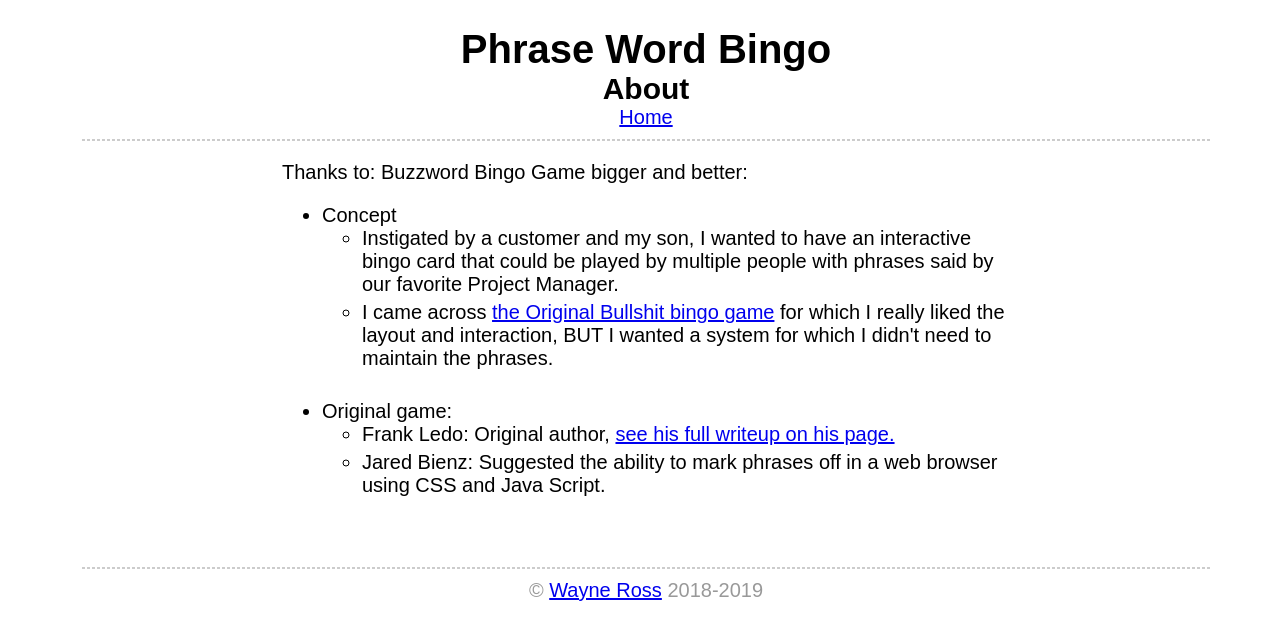
After one commit to wdross/sites, a PHP site: page /hiddenBINGO/about.html in a window 1280 px wide. The commit adds this page. Shown: the top 640 px of the page. Run offline with PHP 8.4, Linux system fonts and the light colour scheme.

Commit message:
Renamed hiddenbingo with subdomain enabled (bingo.waynes.boxathome.net); about.html

```diff
--- /dev/null
+++ b/hiddenBINGO/about.html
@@ -0,0 +1,45 @@
+<!DOCTYPE html
+  PUBLIC "-//W3C//DTD XHTML 1.0 Strict//EN"
+  "http://www.w3.org/TR/xhtml1/DTD/xhtml1-strict.dtd">
+<html xmlns="http://www.w3.org/1999/xhtml" xml:lang="en" lang="en">
+  <head>
+    <meta name="description" content="About Phrase word Bingo" />
+    <meta name="keywords" content="about,phrase word,bingo" />
+    <title>Phrase word Bingo - About</title>
+    <link rel="shortcut icon" href="../favicon.ico" type="image/ico" />
+    <link rel="icon" href="../favicon.ico" />
+    <link rel="stylesheet" type="text/css" href="style.css" />
+  </head>
+  <body>
+    <h1 class="abouthead">Phrase Word Bingo</h1>
+    <h2 class="abouthead">About</h2>
+<div id="navbar_top" class="navbar">
+      <a href=".">Home</a>
+    </div>
+
+    <hr />
+    <div class="about">
+      <p>Thanks to:	  Buzzword Bingo Game bigger and better:</p>
+      <ul>
+        <li>Concept
+          <ul>
+            <li>Instigated by a customer and my son, I wanted to have an interactive bingo card
+                that could be played by multiple people with phrases said by our favorite Project
+                Manager.</li>
+            <li>I came across <a href="https://www.bullshitbingo.net/">the Original Bullshit bingo game</a> for which I really liked the layout and
+                interaction, BUT I wanted a system for which I didn't need to maintain the phrases.</li>
+          </ul>
+        </li>
+        <li>Original game:
+	  <ul>
+            <li>Frank Ledo: Original author, <a href="https://www.bullshitbingo.net/about/">see his full writeup on his page.</a>
+	    <li>Jared Bienz: Suggested the ability to mark phrases off in a
+	      web browser using CSS and Java Script.</li>
+	  </ul>
+        </li>
+      </ul>
+    </div>
+    <hr />
+    <div id="legal">&copy; <a href="http://www.linkedin.com/in/wayneross">Wayne Ross</a> 2018-2019</div>
+  </body>
+</html>
--- a/hiddenbingo/index.php
+++ b/hiddenBINGO/index.php
@@ -1,12 +1,12 @@
 <HTML>
-<HEAD><TITLE> Bingo - Home</TITLE></HEAD>
+<HEAD><TITLE>Phrase Word Bingo - Home</TITLE></HEAD>
 <BODY>
 <CENTER>
 
 <TABLE id=AutoNumber1 style="BORDER-COLLAPSE: collapse" borderColor=#111111 bgcolor=purple height=12 cellSpacing=3 cellPadding=3 width=100% border=1>
 <TBODY>
 <TR>
-<TD width=100% height=12><CENTER><font face=tahoma size=5 color=white><b><hr>B I N G O<hr></b></CENTER></font></TD></TR></TABLE>
+<TD width=100% height=12><CENTER><font face=tahoma size=5 color=white><b><hr>P H R A S E&nbsp;&nbsp;&nbsp;W O R D&nbsp;&nbsp;&nbsp;B I N G O<hr></b></CENTER></font></TD></TR></TABLE>
 
 <TABLE id=AutoNumber10 style="BORDER-COLLAPSE: collapse" borderColor=#000000
       height=12 cellSpacing=3 cellPadding=3 width=100% border=1>
@@ -34,5 +34,6 @@ while ($bingolist = mysql_fetch_array($bingosql)) {
 
 </TD></TR></TABLE></center>
 <a href="setupBoards.php">Setup</a>
+<object align="right"><a href="about.html">About</a></object>
 </BODY>
 </HTML>
--- a/hiddenbingo/style.css
+++ b/hiddenBINGO/style.css
@@ -1,7 +1,7 @@
 body{font-family:arial,verdana,helvetica,sans-serif;margin-left:20px;color:#000;background-color:#FFF;font-size:20px;}
 table.card,table.win{text-align:center;border:2px solid #000;margin-left:auto;margin-right:auto;width:728px;height:728px;margin-bottom:10px;}
 table.win{border:2px solid #0F0;}
-table.card td, table.win td{border:1px solid #000;width:100px;height:100px;padding:2px;font-weight:bold;font-size:20px;}
+table.card td, table.win td{border:1px solid #000;width:143px;height:143px;padding:2px;font-weight:bold;font-size:20px;}
 table.card td:hover, table.win td:hover{background-color:#AAA;}
 table.card td.clicked, table.win td.clicked{background-color:#CCC;}
 table.card td.clicked:hover, table.win td.clicked:hover{;background-color:#AAA;}
```
Also changed, not shown: hiddenBINGO/play.php (renamed from hiddenbingo/play.php, +10 -0 lines), hiddenBINGO/postbingo.php (renamed from hiddenbingo/postbingo.php, +13 -2 lines), hiddenBINGO/schema.sql (renamed from hiddenbingo/schema.sql, +10 -1 lines), hiddenBINGO/db.php (renamed from hiddenbingo/db.php), hiddenBINGO/game.js (renamed from hiddenbingo/game.js), hiddenBINGO/setupBoards.php (renamed from hiddenbingo/setupBoards.php).
